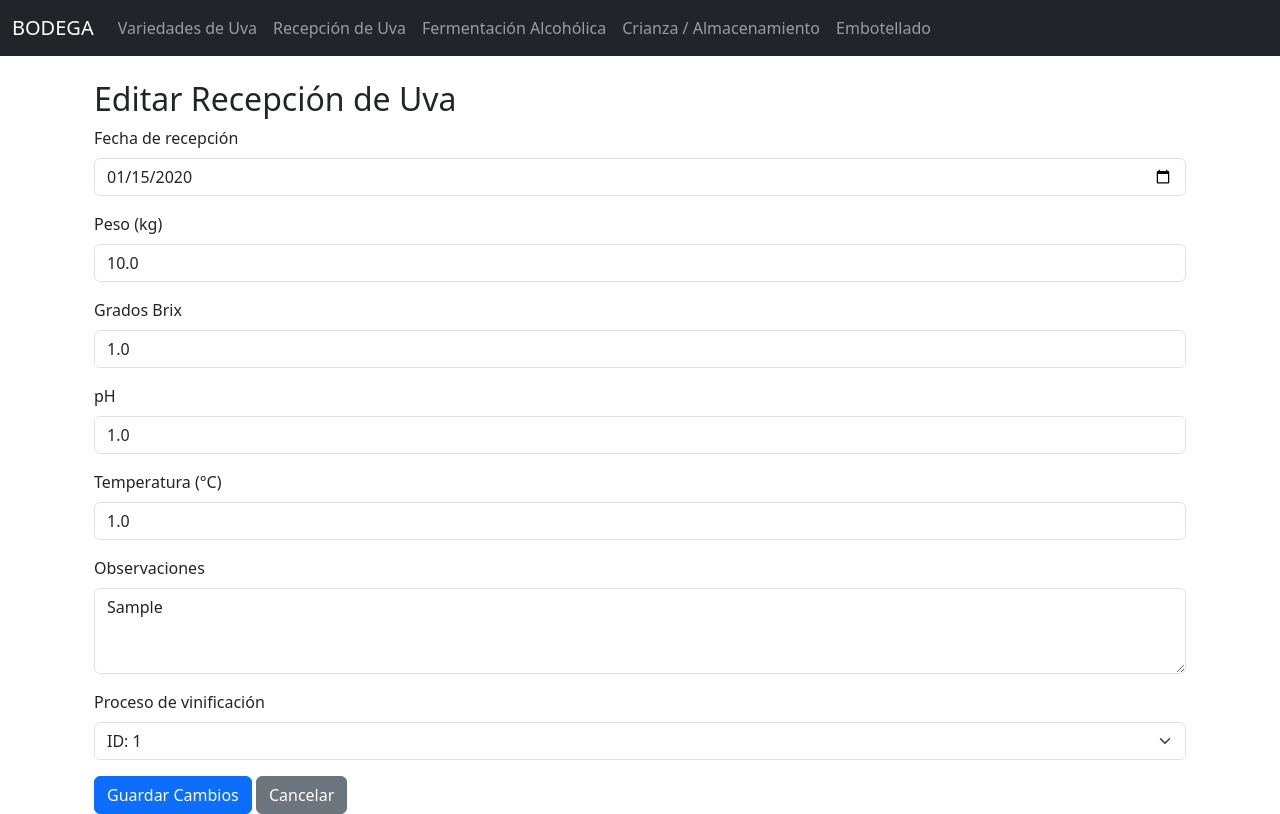
After one commit to Santipuebla/winery_management, a Flask app: page /reception/edit/1 in a window 1280 px wide. The commit adds this page. Run offline with Flask 3, Linux system fonts and the light colour scheme; tables that the repository leaves empty hold one stand-in row (values such as "Sample post").

Commit message:
add view grape, reception, vinificacionproceess

```diff
--- a/app.py
+++ b/app.py
@@ -4,13 +4,16 @@ from models.db import db #importamos db que nos va a permitir definir los modelo
 from routes.routes_index import index
 from routes.bottling_stage_route import bottling
 from routes.aging_stage_route import aging
+from routes.grape_variety_route import grape_varieties
+from routes.reception_stage_route import reception
 
 app = Flask(__name__)
 app.secret_key = 'clave_secreta'
 app.register_blueprint(index)
 app.register_blueprint(bottling)
 app.register_blueprint(aging)
-
+app.register_blueprint(grape_varieties)
+app.register_blueprint(reception)
 app.config["SQLALCHEMY_DATABASE_URI"]= DATABASE_CONNECTION_URI
 app.config["SQLALCHEMY_TRACK_MODIFICATIONS"] = False
 
--- a/models/reception_stage.py
+++ b/models/reception_stage.py
@@ -2,7 +2,7 @@ import uuid
 from models.db import db
 
 class ReceptionStage(db.Model):
-    _tablename_ = "receptionstage"
+    __tablename__ = "receptionstage"
 
     id = db.Column(db.String(50), primary_key=True, default=lambda: str(uuid.uuid4()))
     reception_date = db.Column(db.Date, nullable=False)
@@ -15,7 +15,7 @@ class ReceptionStage(db.Model):
     vinification_process_id = db.Column(db.String(50), db.ForeignKey('vinification_process.id'), nullable=False)
     vinification_process = db.relationship('VinificationProcess', back_populates='reception_stage', uselist=False)
 
-    def _init_(self, reception_date, weight_kg, brix_degrees, ph_value, temperature_celcius, observations, vinification_process_id):
+    def __init__(self, reception_date, weight_kg, brix_degrees, ph_value, temperature_celcius, observations, vinification_process_id):
         self.reception_date = reception_date
         self.weight_kg = weight_kg
         self.brix_degrees = brix_degrees
--- a/routes/grape_variety_route.py
+++ b/routes/grape_variety_route.py
@@ -6,7 +6,7 @@ from models.grape_variety import GrapeVariety
 
 grape_varieties = Blueprint('grape_varieties', __name__, url_prefix='/grape_varieties') #
 
-UPLOAD_FOLDER = 'static/images'
+UPLOAD_FOLDER = 'static/grape_varieties'
 ALLOWED_EXTENSIONS = {'png', 'jpg', 'jpeg', 'gif'}
 
 def allowed_file(filename):
@@ -15,7 +15,7 @@ def allowed_file(filename):
 @grape_varieties.route('/get_grape_varieties')
 def get_grape_varieties():
     # Solo obtenemos las variedades con status = True (activas)
-    grape_varieties_list = GrapeVariety.query.all()
+    grape_varieties_list = GrapeVariety.query.filter_by(status=True).all()
     context = { "grape_varieties": grape_varieties_list  }
     return render_template('grape_varieties/grape_varieties.html', **context)
 
@@ -24,7 +24,7 @@ def add_grape_variety():
     # Obtenemos los datos de un formulario HTML
     grape_name = request.form['grape_name']
     grape_origin = request.form['grape_origin']
-    status = bool(request.form.get('status', True))
+    status = 'status' in request.form
     image_file = request.files.get('image') # Se espera un campo 'image'
     filename = None
 
@@ -81,7 +81,7 @@ def edit_grape_variety(id): # Renombrada
         return redirect(url_for('grape_varieties.get_grape_varieties'))
 
     # Si es GET, se renderiza un formulario de edición HTML
-    return render_template('grape_varieties/edit_grape_varieties.html', grape_varieties=grape_variety)
+    return render_template('grape_varieties/edit_grape.html', variety=grape_variety)
 
 @grape_varieties.route('/delete/<string:id>', methods=['POST'])
 def delete_grape_variety(id):
--- a/routes/reception_stage_route.py
+++ b/routes/reception_stage_route.py
@@ -3,6 +3,7 @@ from flask import Blueprint, flash, redirect, render_template, request, url_for
 from models.db import db
 from models.reception_stage import ReceptionStage
 from datetime import datetime
+from models.vinification_process import VinificationProcess
 
 reception = Blueprint("reception", __name__, url_prefix="/reception")
 
@@ -38,16 +39,20 @@ def add_reception_stage():
         flash("Se recepcionó correctamente.", "success")
         return redirect(url_for("reception.get_reception_stages"))
 
-    return render_template("reception/new.html")
+    # GET: Traer los procesos para mostrar en el select
+    vinification_processes = VinificationProcess.query.all()
+    return render_template("recepcion/add_recepcion.html", vinification_processes=vinification_processes)
 
 
 @reception.route('/edit/<string:id>', methods=['GET', 'POST'])
 def edit_reception_stage(id):
     stage = ReceptionStage.query.get_or_404(id)
+    vinification_processes = VinificationProcess.query.all()
 
-    if request.method == "POST":
+    if request.method == 'POST':
         vinification_process_id = request.form["vinification_process_id"]
 
+        # Validar que no exista otra etapa con el mismo proceso (excluyendo la actual)
         existing_stage = ReceptionStage.query.filter(
             ReceptionStage.vinification_process_id == vinification_process_id,
             ReceptionStage.id != id
@@ -56,19 +61,26 @@ def edit_reception_stage(id):
             flash("Ya existe otra etapa de recepción para este proceso de vinificación.", "error")
             return redirect(url_for("reception.edit_reception_stage", id=id))
 
-        stage.reception_date = datetime.strptime(request.form["reception_date"], "%Y-%m-%d")
-        stage.weight_kg = float(request.form["weight_kg"])
-        stage.brix_degrees = float(request.form["brix_degrees"])
-        stage.ph_value = float(request.form["ph_value"])
-        stage.temperature_celcius = float(request.form["temperature_celcius"])
-        stage.observations = request.form["observations"]
-        stage.vinification_process_id = vinification_process_id
+        # Actualizar campos
+        try:
+            stage.reception_date = datetime.strptime(request.form["reception_date"], "%Y-%m-%d")
+            stage.weight_kg = float(request.form["weight_kg"])
+            stage.brix_degrees = float(request.form["brix_degrees"])
+            stage.ph_value = float(request.form["ph_value"])
+            stage.temperature_celcius = float(request.form["temperature_celcius"])
+            stage.observations = request.form["observations"]
+            stage.vinification_process_id = vinification_process_id
 
-        db.session.commit()
-        flash("Datos actualizados correctamente.", "success")
-        return redirect(url_for("reception.get_reception_stages"))
+            db.session.commit()
+            flash("Datos actualizados correctamente.", "success")
+            return redirect(url_for("reception.get_reception_stages"))
+        except Exception as e:
+            db.session.rollback()
+            flash(f"Error al actualizar los datos: {e}", "error")
+            return redirect(url_for("reception.edit_reception_stage", id=id))
 
-    return render_template("reception/edit.html", stage=stage)
+    # GET: renderiza el formulario con datos
+    return render_template('recepcion/edit_recepcion.html', stage=stage, vinification_processes=vinification_processes)
 
 
 @reception.route('/delete/<string:id>', methods=['POST'])
@@ -83,5 +95,6 @@ def delete_reception_stage(id):
 
 @reception.route('/', methods=['GET'])
 def get_reception_stages():
-    stages = ReceptionStage.query.all()
-    return render_template('reception/list.html', stages=stages)
+    receptions = ReceptionStage.query.all()
+    context = { "receptions": receptions }
+    return render_template('recepcion/recepcion.html',**context)
--- a/routes/routes_index.py
+++ b/routes/routes_index.py
@@ -5,3 +5,7 @@ index = Blueprint('index', __name__)
 @index.route('/')
 def index_page():
     return render_template('index.html')
+
+@index.route('/about')
+def about_page():
+    return render_template('about.html')
--- a/templates/partials/_navbar.html
+++ b/templates/partials/_navbar.html
@@ -1,4 +1,4 @@
-<<<<<<< HEAD
+
 <nav class="navbar navbar-expand-lg navbar-dark bg-dark">
     <div class="container-fluid">
         <a class="navbar-brand" href="{{ url_for('index.index_page') }}">BODEGA</a>
@@ -8,47 +8,21 @@
         <div class="collapse navbar-collapse" id="navbarNav">
             <ul class="navbar-nav">
                 <li class="nav-item">
-                    <a class="nav-link" href="{{ url_for('bottling.embotellamiento_page') }}">Variedades de Uva</a>
+                    <a class="nav-link" href="{{url_for('grape_varieties.get_grape_varieties')}}">Variedades de Uva</a>
                 </li>
                 <li class="nav-item">
-                    <a class="nav-link" href="{{ url_for('aging.get_aging_stages') }}">Recepción de Uva</a>
+                    <a class="nav-link" href="{{url_for('reception.get_reception_stages')}}">Recepción de Uva</a>
                 </li>
                 <li class="nav-item">
-                    <a class="nav-link" href="{{ url_for('aging.get_aging_stages') }}">Fermentación Alcohólica</a>
+                    <a class="nav-link" href="#">Fermentación Alcohólica</a>
                 </li>
                 <li class="nav-item">
-                    <a class="nav-link" href="{{ url_for('aging.get_aging_stages') }}">Crianza / Almacenamiento</a>
+                    <a class="nav-link" href="#">Crianza / Almacenamiento</a>
                 </li>
                 <li class="nav-item">
-                    <a class="nav-link" href="{{ url_for('bottling.embotellamiento_page') }}">Embotellado</a>
+                    <a class="nav-link" href="#">Embotellado</a>
                 </li>
             </ul>
         </div>
     </div>
 </nav>
-=======
-<nav class="navbar navbar-expand-lg bg-body-tertiary">
-  <div class="container-fluid">
-    <a class="navbar-brand" href="#">Navbar</a>
-    <button class="navbar-toggler" type="button" data-bs-toggle="collapse" data-bs-target="#navbarNav" aria-controls="navbarNav" aria-expanded="false" aria-label="Toggle navigation">
-      <span class="navbar-toggler-icon"></span>
-    </button>
-    <div class="collapse navbar-collapse" id="navbarNav">
-      <ul class="navbar-nav">
-        <li class="nav-item">
-          <a class="nav-link active" aria-current="page" href="#">Home</a>
-        </li>
-        <li class="nav-item">
-          <a class="nav-link" href="#">Features</a>
-        </li>
-        <li class="nav-item">
-          <a class="nav-link" href="#">Pricing</a>
-        </li>
-        <li class="nav-item">
-          <a class="nav-link disabled" aria-disabled="true">Disabled</a>
-        </li>
-      </ul>
-    </div>
-  </div>
-</nav>
->>>>>>> 8cf2f17135847ad7fdbacfd311b2e2e06dde608e
--- /dev/null
+++ b/templates/recepcion/edit_recepcion.html
@@ -0,0 +1,61 @@
+{% extends 'base.html' %}
+
+{% block content %}
+<div class="container mt-4">
+  <h2>Editar Recepción de Uva</h2>
+
+  <form method="POST" action="{{ url_for('reception.edit_reception_stage', id=stage.id) }}">
+
+    <div class="mb-3">
+      <label for="reception_date" class="form-label">Fecha de recepción</label>
+      <input type="date" class="form-control" id="reception_date" name="reception_date"
+             value="{{ stage.reception_date.strftime('%Y-%m-%d') }}" required>
+    </div>
+
+    <div class="mb-3">
+      <label for="weight_kg" class="form-label">Peso (kg)</label>
+      <input type="number" step="0.01" class="form-control" id="weight_kg" name="weight_kg"
+             value="{{ stage.weight_kg }}" required>
+    </div>
+
+    <div class="mb-3">
+      <label for="brix_degrees" class="form-label">Grados Brix</label>
+      <input type="number" step="0.01" class="form-control" id="brix_degrees" name="brix_degrees"
+             value="{{ stage.brix_degrees }}" required>
+    </div>
+
+    <div class="mb-3">
+      <label for="ph_value" class="form-label">pH</label>
+      <input type="number" step="0.01" class="form-control" id="ph_value" name="ph_value"
+             value="{{ stage.ph_value }}" required>
+    </div>
+
+    <div class="mb-3">
+      <label for="temperature_celcius" class="form-label">Temperatura (°C)</label>
+      <input type="number" step="0.01" class="form-control" id="temperature_celcius" name="temperature_celcius"
+             value="{{ stage.temperature_celcius }}" required>
+    </div>
+
+    <div class="mb-3">
+      <label for="observations" class="form-label">Observaciones</label>
+      <textarea class="form-control" id="observations" name="observations" rows="3">{{ stage.observations }}</textarea>
+    </div>
+
+    <div class="mb-3">
+      <label for="vinification_process_id" class="form-label">Proceso de vinificación</label>
+      <select class="form-select" id="vinification_process_id" name="vinification_process_id" required>
+        <option value="" disabled>Seleccioná un proceso</option>
+        {% for process in vinification_processes %}
+          <option value="{{ process.id }}" {% if process.id == stage.vinification_process_id %}selected{% endif %}>
+            {{ process.name or 'ID: ' ~ process.id }}
+          </option>
+        {% endfor %}
+      </select>
+    </div>
+
+    <button type="submit" class="btn btn-primary">Guardar Cambios</button>
+    <a href="{{ url_for('reception.get_reception_stages') }}" class="btn btn-secondary">Cancelar</a>
+
+  </form>
+</div>
+{% endblock %}
--- a/templates/recepcion/list.html
+++ /dev/null
@@ -1 +0,0 @@
-<h1>Hola Rodrigo</h1>
```
Also changed, not shown: templates/grape_varieties/edit_grape.html (added, +51 -0 lines), templates/grape_varieties/grape_varieties.html (+27 -8 lines), templates/index.html (+1 -11 lines), templates/recepcion/add_recepcion.html (+52 -0 lines), templates/recepcion/recepcion.html (+36 -42 lines), static/grape_varieties/WhatsApp_Image_2025-05-24_at_14.52.09.jpeg (added), static/grape_varieties/imagen1.jpg (deleted).
